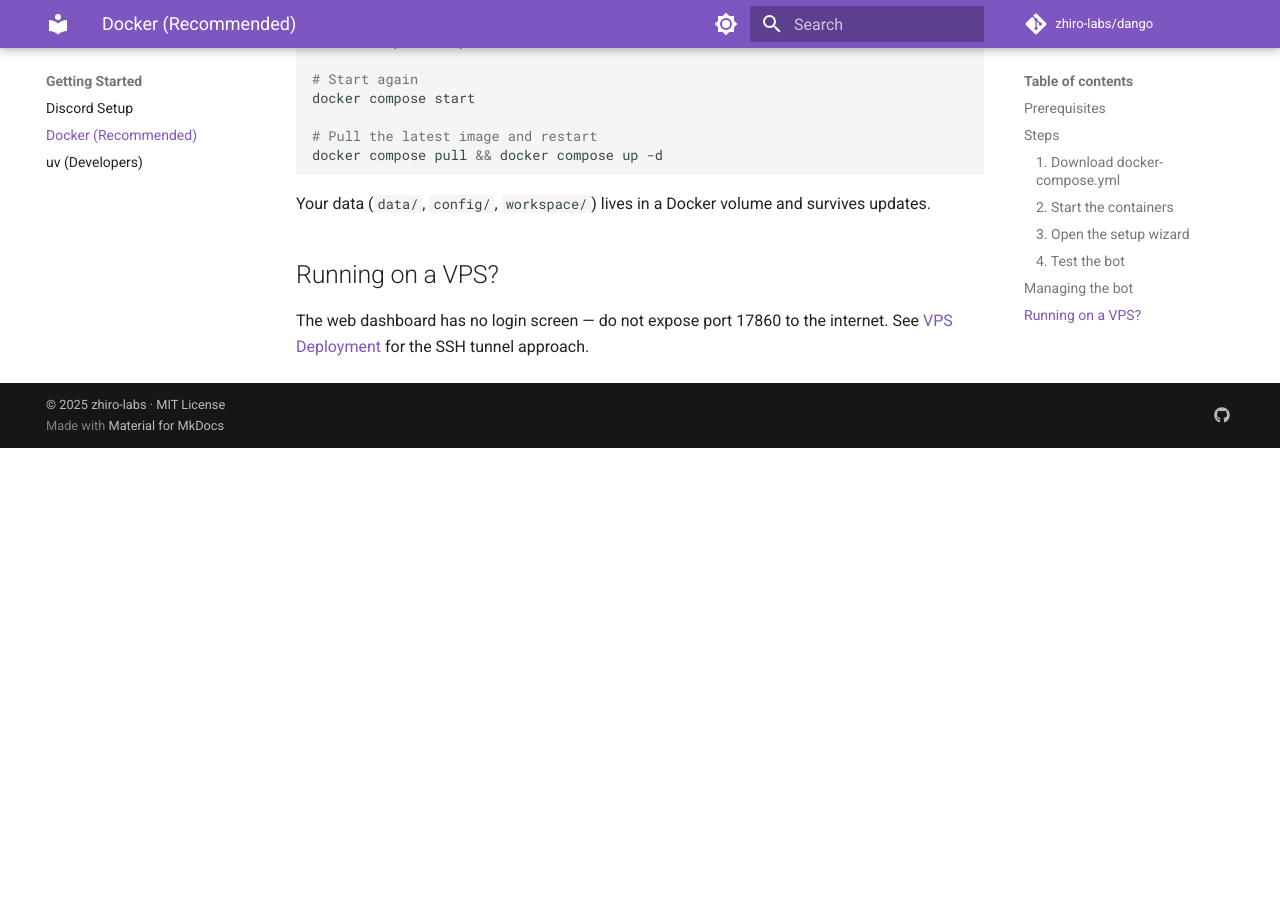
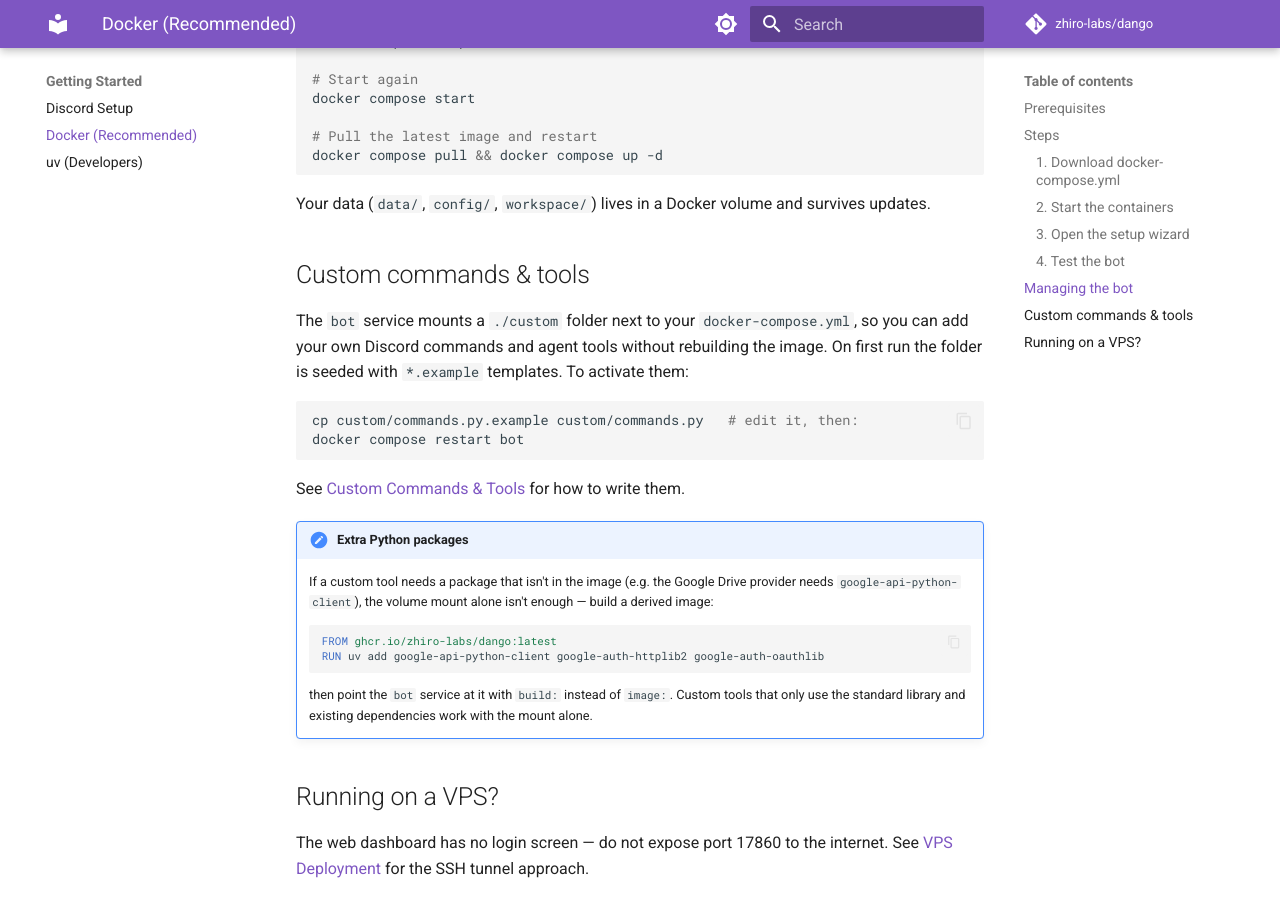
Before and after one commit to DEVenur/Cosmika, an MkDocs documentation site: the page built from docs/getting-started/docker.md, in a window 1280 px wide and 900 px high, scrolled down 1427 px. Built offline with MkDocs 1.6.1 and Material for MkDocs 9.7.7, drawn with Linux system fonts in a browser that asks for light colours; comment, search, counter and statistics services are not loaded; before the commit the page ends 1875 px from its top, so only the background shows below that.

Commit message:
feat(docker): mount and seed custom/ so Docker deployers can use extensions
The custom/ extensions feature only worked for source/uv deploys — the
recommended Docker path mounted data/config/workspace/fonts but not custom/,
so a host's custom/*.py never reached the bot container.

- docker-compose.yml + .dev.yml: mount ./custom into the bot service
- Dockerfile: stash custom/*.example + README at /app/custom.examples (a path
  not shadowed by the volume mount), mirroring the config.examples pattern
- entrypoint.sh: seed the templates into the empty ./custom on first run
  (only *.example / README, never an active commands.py/tools.py)
- docs: Docker section in getting-started + a note on extensions.md, including
  the derived-image recipe for tools needing extra Python packages

Verified: both compose files pass `docker compose config`, entrypoint is valid
sh, the seed logic copies on first run and skips when a real file exists, and
mkdocs build --strict is clean.

Co-Authored-By: Claude Opus 4.8 <noreply@anthropic.com>

````diff
--- a/docker-compose.dev.yml
+++ b/docker-compose.dev.yml
@@ -22,6 +22,7 @@ services:
       - ./config:/app/config
       - fonts:/app/assets/fonts
       - ./workspace:/app/workspace
+      - ./custom:/app/custom
     restart: unless-stopped
 
 volumes:
--- a/docker-compose.yml
+++ b/docker-compose.yml
@@ -22,6 +22,7 @@ services:
       - ./config:/app/config       # chat_sys_prompt.txt, runtime.yml (auto-created on first run)
       - fonts:/app/assets/fonts    # font cache (~100 MB, persists across restarts)
       - ./workspace:/app/workspace  # workspace files (enable in Web GUI to activate)
+      - ./custom:/app/custom        # custom commands & tools (.example templates seeded on first run)
     restart: unless-stopped
 
 volumes:
--- a/docs/getting-started/docker.md
+++ b/docs/getting-started/docker.md
@@ -70,6 +70,32 @@ docker compose pull && docker compose up -d
 
 Your data (`data/`, `config/`, `workspace/`) lives in a Docker volume and survives updates.
 
+## Custom commands & tools
+
+The `bot` service mounts a `./custom` folder next to your `docker-compose.yml`, so
+you can add your own Discord commands and agent tools without rebuilding the image.
+On first run the folder is seeded with `*.example` templates. To activate them:
+
+```bash
+cp custom/commands.py.example custom/commands.py   # edit it, then:
+docker compose restart bot
+```
+
+See [Custom Commands & Tools](../features/extensions.md) for how to write them.
+
+!!! note "Extra Python packages"
+    If a custom tool needs a package that isn't in the image (e.g. the Google Drive
+    provider needs `google-api-python-client`), the volume mount alone isn't enough —
+    build a derived image:
+
+    ```dockerfile
+    FROM ghcr.io/zhiro-labs/dango:latest
+    RUN uv add google-api-python-client google-auth-httplib2 google-auth-oauthlib
+    ```
+
+    then point the `bot` service at it with `build:` instead of `image:`. Custom tools
+    that only use the standard library and existing dependencies work with the mount alone.
+
 ## Running on a VPS?
 
 The web dashboard has no login screen — do not expose port 17860 to the internet. See [VPS Deployment](../advanced/vps.md) for the SSH tunnel approach.
````
Also changed, not shown: docs/features/extensions.md (+6 -0 lines), 2 other files.
